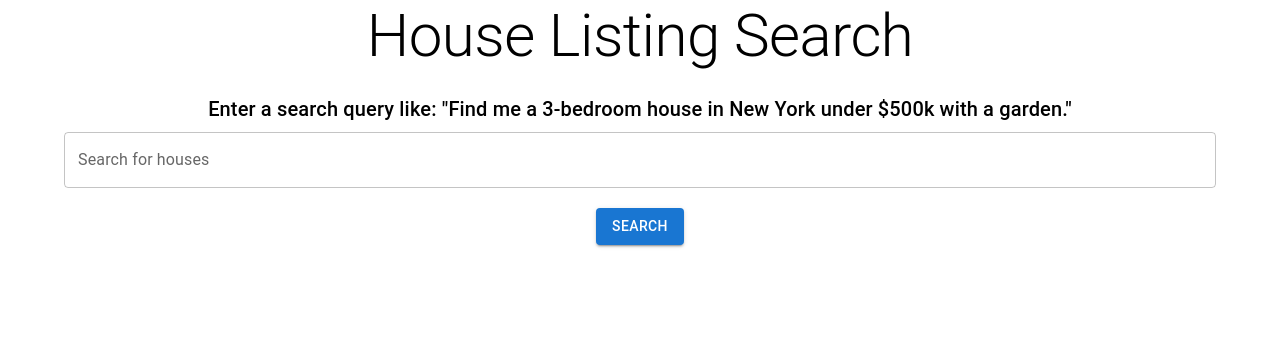
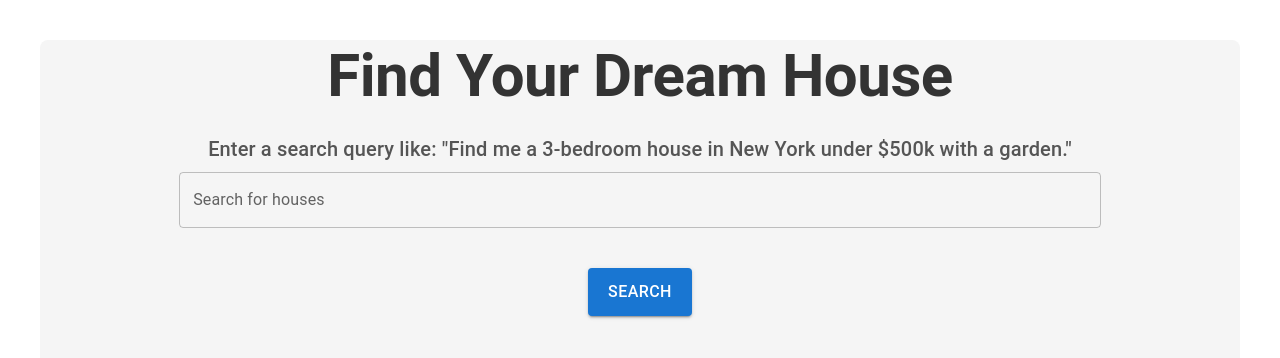
Before and after one commit to abhinav-TB/smart_search, a React (Create React App) app in the folder frontend/: page / in a window 1280 px wide. Shown: the top 358 px of the page. Built offline with nearby package versions, Linux system fonts and the light colour scheme.

Commit message:
updated UI

```diff
--- a/frontend/src/App.css
+++ /dev/null
@@ -1,40 +0,0 @@
-.App {
-  font-family: sans-serif;
-  text-align: center;
-}
-
-textarea {
-  width: 100%;
-  height: 100px;
-  margin-top: 10px;
-}
-
-button {
-  margin-top: 10px;
-}
-
-pre {
-  background: #f4f4f4;
-  padding: 10px;
-  border-radius: 4px;
-}
-
-table {
-  margin-top: 20px;
-  border-collapse: collapse;
-  width: 100%;
-}
-
-table th, table td {
-  border: 1px solid #ddd;
-  padding: 8px;
-}
-
-table th {
-  background-color: #f2f2f2;
-}
-
-.error {
-  color: red;
-  margin-top: 10px;
-}
--- a/frontend/src/App.js
+++ b/frontend/src/App.js
@@ -8,8 +8,36 @@ import {
   Grid,
   Card,
   CardContent,
-  CardMedia
+  CardMedia,
+  CardActionArea,
 } from '@mui/material';
+import { styled } from '@mui/system';
+
+// Custom styled component for the main container
+const MainContainer = styled(Container)({
+  marginTop: '40px',
+  marginBottom: '40px',
+  padding: '0 20px',
+  backgroundColor: '#f5f5f5',
+  borderRadius: '8px',
+  paddingBottom: '30px',
+});
+
+// Styled button for more appeal
+const StyledButton = styled(Button)({
+  padding: '10px 20px',
+  fontSize: '16px',
+  backgroundColor: '#1976d2',
+  '&:hover': {
+    backgroundColor: '#135ba1',
+  },
+  color: '#fff',
+});
+
+const SearchBar = styled(TextField)({
+  marginBottom: '20px',
+  width: '80%',
+});
 
 function App() {
   const [userQuery, setUserQuery] = useState('');
@@ -26,7 +54,8 @@ function App() {
         query: userQuery,
       });
       const sqlQuery = genResponse.data.sql_query;
-      console.log(sqlQuery)
+      console.log(sqlQuery);
+
       // Execute SQL query
       const execResponse = await axios.post('http://127.0.0.1:5000/execute-query', {
         sql_query: sqlQuery,
@@ -40,25 +69,25 @@ function App() {
   };
 
   return (
-    <Container>
-      <Typography variant="h2" align="center" gutterBottom>
-        House Listing Search
+    <MainContainer>
+      <Typography variant="h2" align="center" gutterBottom sx={{ fontWeight: 'bold', color: '#333' }}>
+        Find Your Dream House
       </Typography>
-      <Typography variant="h6" align="center" gutterBottom>
+      <Typography variant="h6" align="center" gutterBottom sx={{ color: '#555' }}>
         Enter a search query like: "Find me a 3-bedroom house in New York under $500k with a garden."
       </Typography>
       <form onSubmit={handleSearch} style={{ textAlign: 'center', marginBottom: '20px' }}>
-        <TextField
+        <SearchBar
           label="Search for houses"
           variant="outlined"
-          fullWidth
           value={userQuery}
           onChange={(e) => setUserQuery(e.target.value)}
-          style={{ marginBottom: '20px' }}
         />
-        <Button variant="contained" color="primary" type="submit">
+        <div style={{ margin: '20px 0' }}>
+          <StyledButton variant="contained" type="submit">
             Search
-        </Button>
+          </StyledButton>
+        </div>
       </form>
 
       {error && <Typography variant="body1" color="error" align="center">{error}</Typography>}
@@ -67,34 +96,42 @@ function App() {
         <Grid container spacing={4}>
           {queryResults.map((result, index) => (
             <Grid item key={index} xs={12} sm={6} md={4}>
-              <Card>
+              <Card sx={{ boxShadow: '0px 5px 15px rgba(0,0,0,0.2)' }}>
+                <CardActionArea>
                   <CardMedia
                     component="img"
                     alt="House"
-                  height="140"
-                  image="https://via.placeholder.com/400x200" // Replace with actual images if available
+                    height="200"
+                    image={result[7] || 'https://via.placeholder.com/400x200'} // Dynamically load image URL from the result or fallback to placeholder
                     title="House Image"
+                    sx={{
+                      transition: 'transform 0.3s',
+                      '&:hover': {
+                        transform: 'scale(1.05)',
+                      },
+                    }}
                   />
-                <CardContent>
-                  <Typography gutterBottom variant="h5" component="div">
+                  <CardContent sx={{ backgroundColor: '#fff', textAlign: 'center' }}>
+                    <Typography gutterBottom variant="h5" component="div" sx={{ color: '#1976d2' }}>
                       {result[1]} in {result[2]}
                     </Typography>
                     <Typography variant="body2" color="text.secondary">
                       {result[3]} Bedrooms, {result[4]} Bathrooms
                     </Typography>
-                  <Typography variant="body2" color="text.secondary">
-                    Price: ${result[5]}
+                    <Typography variant="body2" sx={{ color: '#000' }}>
+                      Price: ${result[5].toLocaleString()}
                     </Typography>
                     <Typography variant="body2" color="text.secondary">
                       Amenities: {result[6]}
                     </Typography>
                   </CardContent>
+                </CardActionArea>
               </Card>
             </Grid>
           ))}
         </Grid>
       )}
-    </Container>
+    </MainContainer>
   );
 }
 
```
Also changed, not shown: 1 other file (tests, documents, lock files or other folders). Lines whose indentation alone changed are shown as unchanged.
